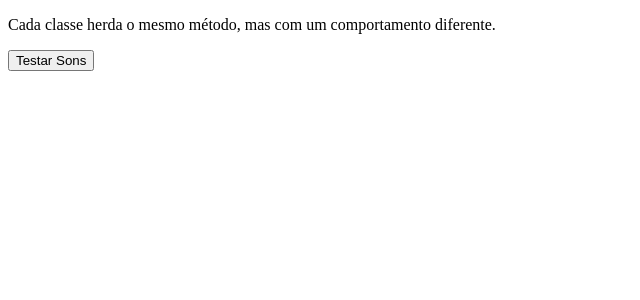
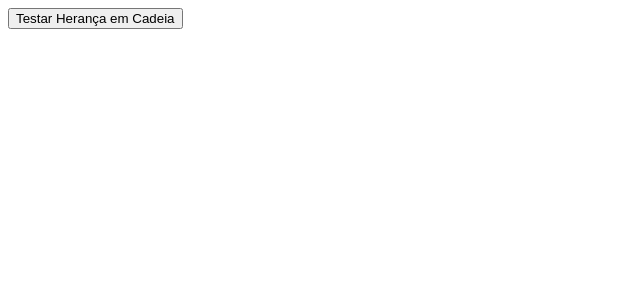
Before and after one commit to hygorrasec/curso_react, a React (Vite) app: page / in a window 1280 px wide. Shown: the top 300 px of the page, without its empty margins (0-640 px from the left). Built offline with nearby package versions, Linux system fonts and the light colour scheme.

Commit message:
Exercício prático sobre Herança em Cadeia e Reuso de Código.

```diff
--- a/src/App.tsx
+++ b/src/App.tsx
@@ -1,7 +1,7 @@
-import Sobrescrita from "./components/Sobrescrita"
+import HerancaCadeia from "./components/HerancaCadeia"
 
 function App() {
-  return <Sobrescrita />
+  return <HerancaCadeia />
 }
 
 export default App
--- /dev/null
+++ b/src/components/HerancaCadeia.tsx
@@ -0,0 +1,50 @@
+import { useState } from "react";
+
+// Classe base
+class Ser {
+    constructor(public nome: string) { }
+
+    apresentar() {
+        return `Olá, eu sou ${this.nome}`;
+    }
+}
+
+// Herda de Ser
+class Humano extends Ser {
+    constructor(nome: string, public idade: number) {
+        super(nome);
+    }
+
+    apresentar() {
+        return `${super.apresentar()} e tenho ${this.idade} anos.`;
+    }
+}
+
+// Herda de Humano
+class Programador extends Humano {
+    constructor(nome: string, idade: number, public linguagem: string) {
+        super(nome, idade);
+    }
+
+    apresentar() {
+        return `${super.apresentar()} Trabalho com ${this.linguagem}.`;
+    }
+}
+
+function HerancaCadeia() {
+    const [mensagem, setMensagem] = useState("");
+
+    const testar = () => {
+        const dev = new Programador("Hygor", 37, "Python");
+        setMensagem(dev.apresentar());
+    };
+
+    return (
+        <>
+            <button onClick={testar}>Testar Herança em Cadeia</button>
+            <p>{mensagem}</p>
+        </>
+    );
+}
+
+export default HerancaCadeia
--- a/src/components/Sobrescrita.tsx
+++ /dev/null
@@ -1,48 +0,0 @@
-import { useState } from "react";
-
-class Animal {
-    constructor(public nome: string) { }
-
-    emitirSom() {
-        return `${this.nome} faz um som genérico...`;
-    }
-}
-
-class Cachorro extends Animal {
-    emitirSom() {
-        return `${this.nome} diz: Au au!`;
-    }
-}
-
-class Gato extends Animal {
-    emitirSom() {
-        return `${this.nome} diz: Miau!`;
-    }
-}
-
-function Sobrescrita() {
-    const [mensagemAnimal, setMensagemAnimal] = useState("");
-    const [mensagemDog, setMensagemDog] = useState("");
-    const [mensagemCat, setMensagemCat] = useState("");
-
-    const testarSons = () => {
-        const animal = new Animal("Animal");
-        const dog = new Cachorro("Cachorrinho");
-        const cat = new Gato("Gatinho");
-        setMensagemAnimal(animal.emitirSom());
-        setMensagemDog(dog.emitirSom());
-        setMensagemCat(cat.emitirSom());
-    };
-
-    return (
-        <>
-            <p>Cada classe herda o mesmo método, mas com um comportamento diferente.</p>
-            <button onClick={testarSons}>Testar Sons</button>
-            <p>{mensagemAnimal}</p>
-            <p>{mensagemDog}</p>
-            <p>{mensagemCat}</p>
-        </>
-    );
-}
-
-export default Sobrescrita
```
